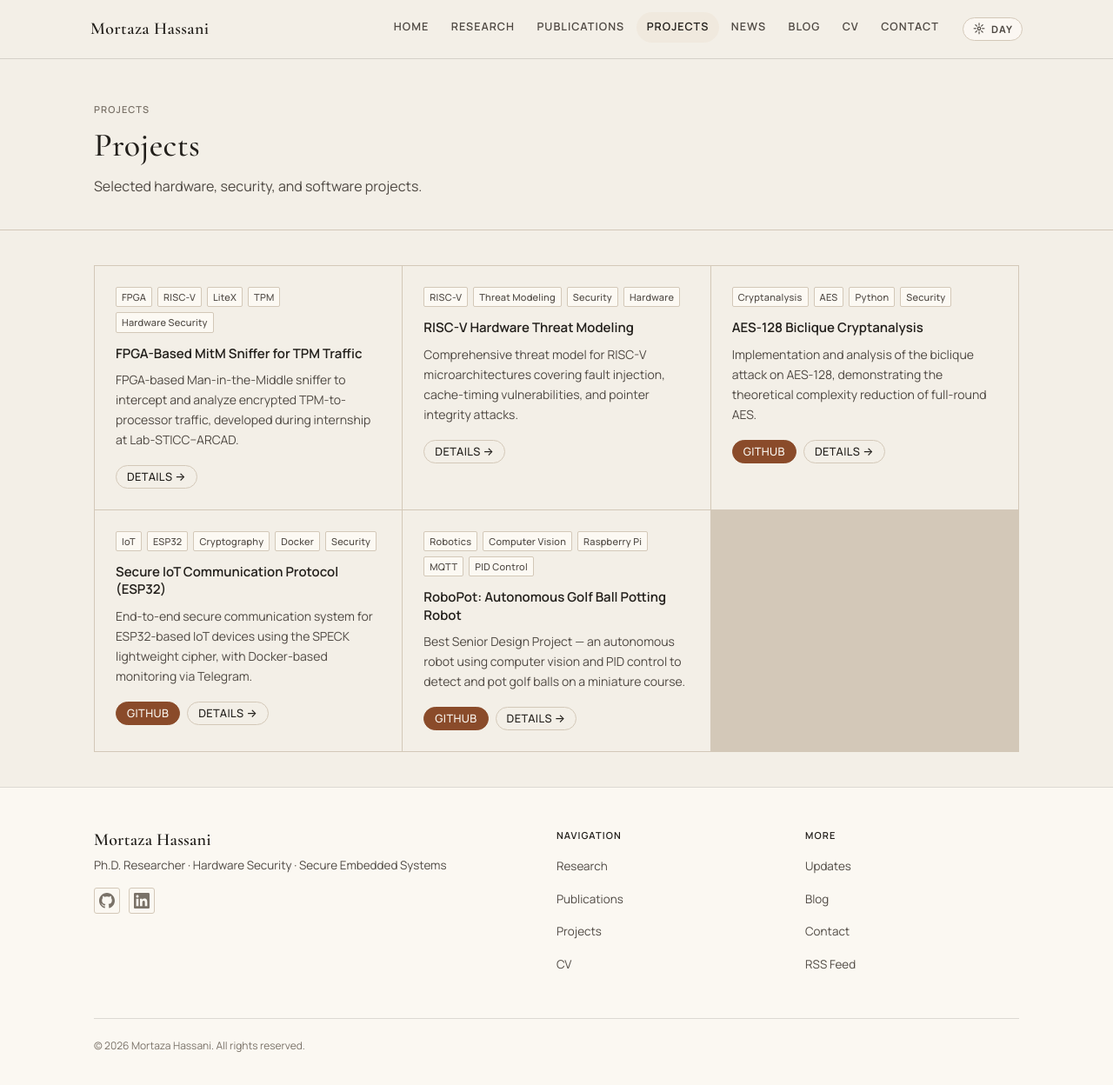
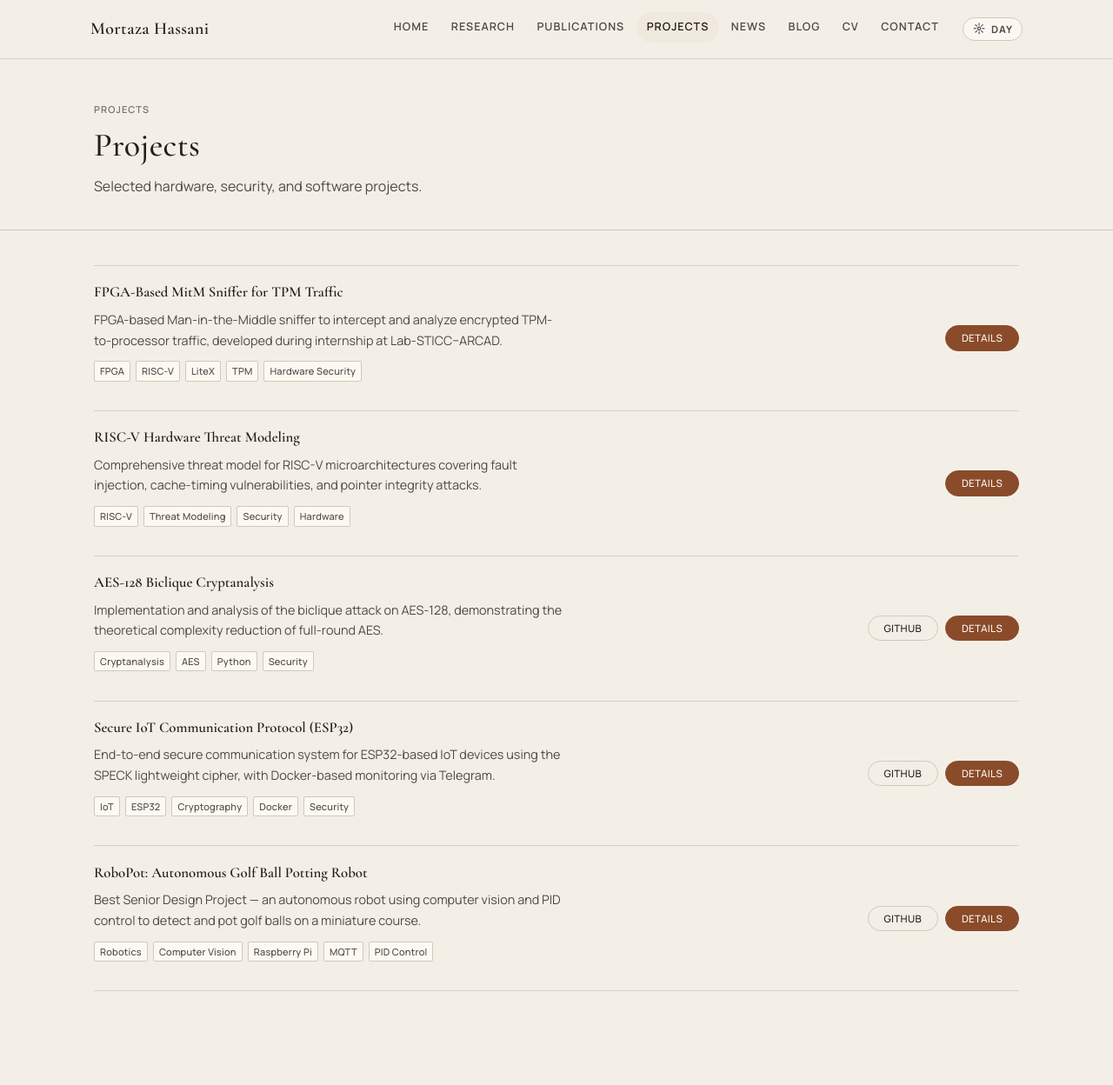
Before and after one commit to MortazaHassani/MortazaHassani.github.io, a Jekyll site: the page built from _pages/projects.md, in a window 1280 px wide and 1248 px high. Shown: the whole window at 87% size. Built offline with Jekyll 4.4.1, drawn with Linux system fonts in a browser that asks for light colours.

Commit message:
remove footer

```diff
--- a/_layouts/default.html
+++ b/_layouts/default.html
@@ -8,7 +8,6 @@
   <main id="main-content" role="main">
     {{ content }}
   </main>
-  {% include footer.html %}
   <script src="{{ '/assets/js/main.js' | relative_url }}"></script>
 </body>
 </html>
--- a/_pages/projects.md
+++ b/_pages/projects.md
@@ -6,18 +6,16 @@ subtitle: "Selected hardware, security, and software projects."
 label: "Projects"
 ---
 
-<div class="projects-grid">
+<div class="projects-list">
 
   {% assign sorted_projects = site.projects | sort: "date" | reverse %}
   {% for project in sorted_projects %}
-  <div class="project-card">
-    <div class="project-card-header">
-      <span class="project-card-icon">{{ project.icon | default: "—" }}</span>
-      {% if project.status %}
-      <span class="project-card-status">{{ project.status }}</span>
+  <article class="project-row">
+    <div class="project-row-main">
+      <a class="project-title" href="{{ project.url | relative_url }}">{{ project.title }}</a>
+      {% if project.excerpt %}
+      <p class="project-desc">{{ project.excerpt | strip_html | truncate: 180 }}</p>
       {% endif %}
-    </div>
-    <div class="project-card-body">
       {% if project.tags %}
       <div class="project-tags">
         {% for tag in project.tags %}
@@ -25,19 +23,19 @@ label: "Projects"
         {% endfor %}
       </div>
       {% endif %}
-      <a class="project-title" href="{{ project.url | relative_url }}">{{ project.title }}</a>
-      <p class="project-desc">{{ project.excerpt | strip_html | truncate: 150 }}</p>
-      <div class="project-links">
+    </div>
+    <div class="project-row-links">
+      <div class="project-links project-links--compact">
         {% if project.github %}
-        <a href="{{ project.github }}" class="btn btn-primary" target="_blank" rel="noopener" style="font-size:0.8rem;padding:0.375rem 0.75rem;">GitHub</a>
+        <a href="{{ project.github }}" class="btn btn-secondary" target="_blank" rel="noopener">GitHub</a>
         {% endif %}
         {% if project.demo %}
-        <a href="{{ project.demo }}" class="btn btn-secondary" target="_blank" rel="noopener" style="font-size:0.8rem;padding:0.375rem 0.75rem;">Demo</a>
+        <a href="{{ project.demo }}" class="btn btn-secondary" target="_blank" rel="noopener">Demo</a>
         {% endif %}
-        <a href="{{ project.url | relative_url }}" class="btn btn-secondary" style="font-size:0.8rem;padding:0.375rem 0.75rem;">Details →</a>
+        <a href="{{ project.url | relative_url }}" class="btn btn-primary">Details</a>
       </div>
     </div>
-  </div>
+  </article>
   {% endfor %}
 
 </div>
--- a/assets/css/main.scss
+++ b/assets/css/main.scss
@@ -65,15 +65,33 @@ body {
   transition: background-color var(--transition), color var(--transition);
 }
 
-body::before {
-  content: "";
-  position: fixed;
-  inset: 0;
-  pointer-events: none;
-  background:
-    radial-gradient(circle at 15% -10%, rgba(217, 176, 122, 0.17), transparent 34%),
-    radial-gradient(circle at 88% 6%, rgba(138, 75, 42, 0.11), transparent 28%);
-  z-index: -1;
+/* Keep old academic-pages layouts in sync with the current theme. */
+#main,
+.archive,
+.page,
+.page__inner-wrap,
+.page__content,
+.page__title,
+.page__meta,
+.page__date,
+.page__related,
+.page__related-title {
+  color: var(--fg);
+  background: transparent;
+}
+
+.page__content p,
+.page__content li,
+.page__content span,
+.archive p,
+.archive li {
+  color: var(--fg-mid);
+}
+
+.page__content a,
+.archive a,
+.page a {
+  color: var(--accent);
 }
 
 /* --- Typography --- */
@@ -353,7 +371,6 @@ nav .nav-menu {
 .hero {
   padding: clamp(3.2rem, 8vw, 6rem) 0 clamp(2.8rem, 6vw, 4.3rem);
   border-bottom: 1px solid var(--line);
-  animation: riseIn 550ms var(--transition) both;
 }
 
 .hero-inner {
@@ -431,13 +448,6 @@ nav .nav-menu {
 /* --- Home Sections --- */
 .home-section     { padding: clamp(2.8rem, 5vw, 3.7rem) 0; border-bottom: 1px solid var(--line); }
 .home-section-alt { padding: clamp(2.8rem, 5vw, 3.7rem) 0; background: color-mix(in srgb, var(--bg-surface), transparent 6%); border-bottom: 1px solid var(--line); }
-.home-section,
-.home-section-alt {
-  animation: riseIn 520ms var(--transition) both;
-}
-.home-section:nth-of-type(1), .home-section-alt:nth-of-type(1) { animation-delay: 80ms; }
-.home-section:nth-of-type(2), .home-section-alt:nth-of-type(2) { animation-delay: 160ms; }
-.home-section:nth-of-type(3), .home-section-alt:nth-of-type(3) { animation-delay: 240ms; }
 
 .home-section-inner {
   max-width: var(--max-width);
@@ -597,6 +607,33 @@ nav .nav-menu {
   border: 1px solid var(--border);
 }
 
+.projects-list {
+  display: flex;
+  flex-direction: column;
+  border-top: 1px solid var(--line);
+}
+
+.project-row {
+  display: grid;
+  grid-template-columns: 1fr auto;
+  gap: 1.5rem;
+  align-items: center;
+  padding: 1.2rem 0;
+  border-bottom: 1px solid var(--line);
+}
+
+.project-row-main {
+  min-width: 0;
+}
+
+.project-row-links {
+  justify-self: end;
+}
+
+.project-links--compact {
+  justify-content: flex-end;
+}
+
 .project-card {
   background: var(--bg);
   padding: 1.5rem;
@@ -623,18 +660,18 @@ nav .nav-menu {
 }
 
 .project-title {
-  font-size: 0.9375rem;
+  font-size: 1.05rem;
   color: var(--fg);
   font-weight: 600;
   margin-bottom: 0.5rem;
   text-decoration: none;
   display: block;
-  font-family: var(--font-sans);
+  font-family: var(--font-serif);
   line-height: 1.35;
 }
 .project-title:hover { opacity: 0.65; text-decoration: none; }
 
-.project-desc { font-size: 0.875rem; color: var(--fg-mid); line-height: 1.65; flex: 1; margin-bottom: 1.125rem; }
+.project-desc { font-size: 0.9rem; color: var(--fg-mid); line-height: 1.65; flex: 1; margin-bottom: 0.75rem; max-width: 62ch; }
 
 .project-links { display: flex; gap: 0.5rem; margin-top: auto; }
 .project-links-top { display: flex; gap: 0.625rem; flex-wrap: wrap; margin-bottom: 2rem; }
@@ -988,6 +1025,9 @@ select:focus-visible {
   .news-item-compact { grid-template-columns: 1fr; gap: 0.25rem; }
   .news-page-item    { grid-template-columns: 1fr; gap: 0.375rem; }
   .projects-grid     { grid-template-columns: 1fr; gap: 0; }
+  .project-row       { grid-template-columns: 1fr; gap: 0.8rem; align-items: start; }
+  .project-row-links { justify-self: start; }
+  .project-links--compact { justify-content: flex-start; }
 }
 
 @media (max-width: 480px) {
```
